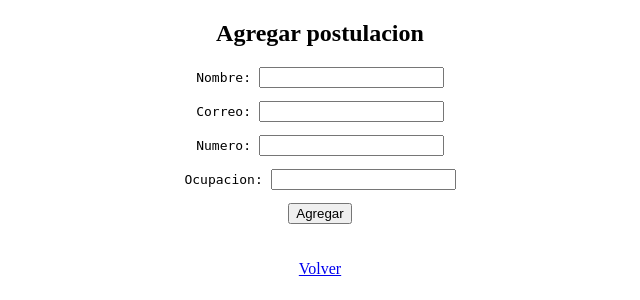
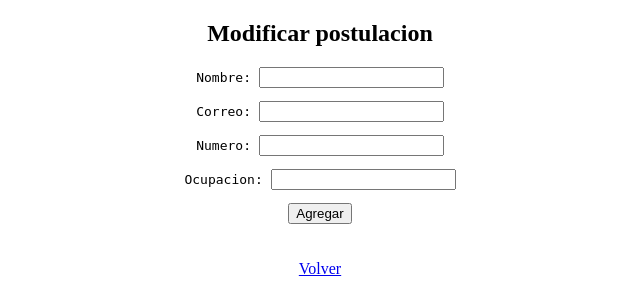
Before and after one commit to HansIgnaci0/ihelppers, a Django app: a page that uses mi_app/templates/mi_app/modPostulante.html in a window 1280 px wide. Shown: the top 300 px of the page, without its empty margins (320-960 px from the left). Run offline with Django 5.2, Linux system fonts and the light colour scheme; tables that the repository leaves empty hold one stand-in row (values such as "Sample post").

Commit message:
agregar archivos actualizados

```diff
--- a/mi_app/templates/mi_app/addPostulante.html
+++ b/mi_app/templates/mi_app/addPostulante.html
@@ -8,7 +8,7 @@
 <body>
     <div style="text-align: center;">
         <h2>Agregar postulacion</h2>
-        <form action="{% url 'modPostulante' %}" method="POST">
+        <form action="{% url 'addPostulante' %}" method="POST">
             {% csrf_token %}
 
             <pre>Nombre: <input type="text" name="nombre_post"></pre>
--- a/mi_app/templates/mi_app/modPostulante.html
+++ b/mi_app/templates/mi_app/modPostulante.html
@@ -8,7 +8,7 @@
 <body>
     <div style="text-align: center;">
         {% if postulante %}
-        <h2>Agregar postulacion</h2>
+        <h2>Modificar postulacion</h2>
         <form action="modPostulante" method="POST">
             {% csrf_token %}
 
```
Also changed, not shown: db.sqlite3.
